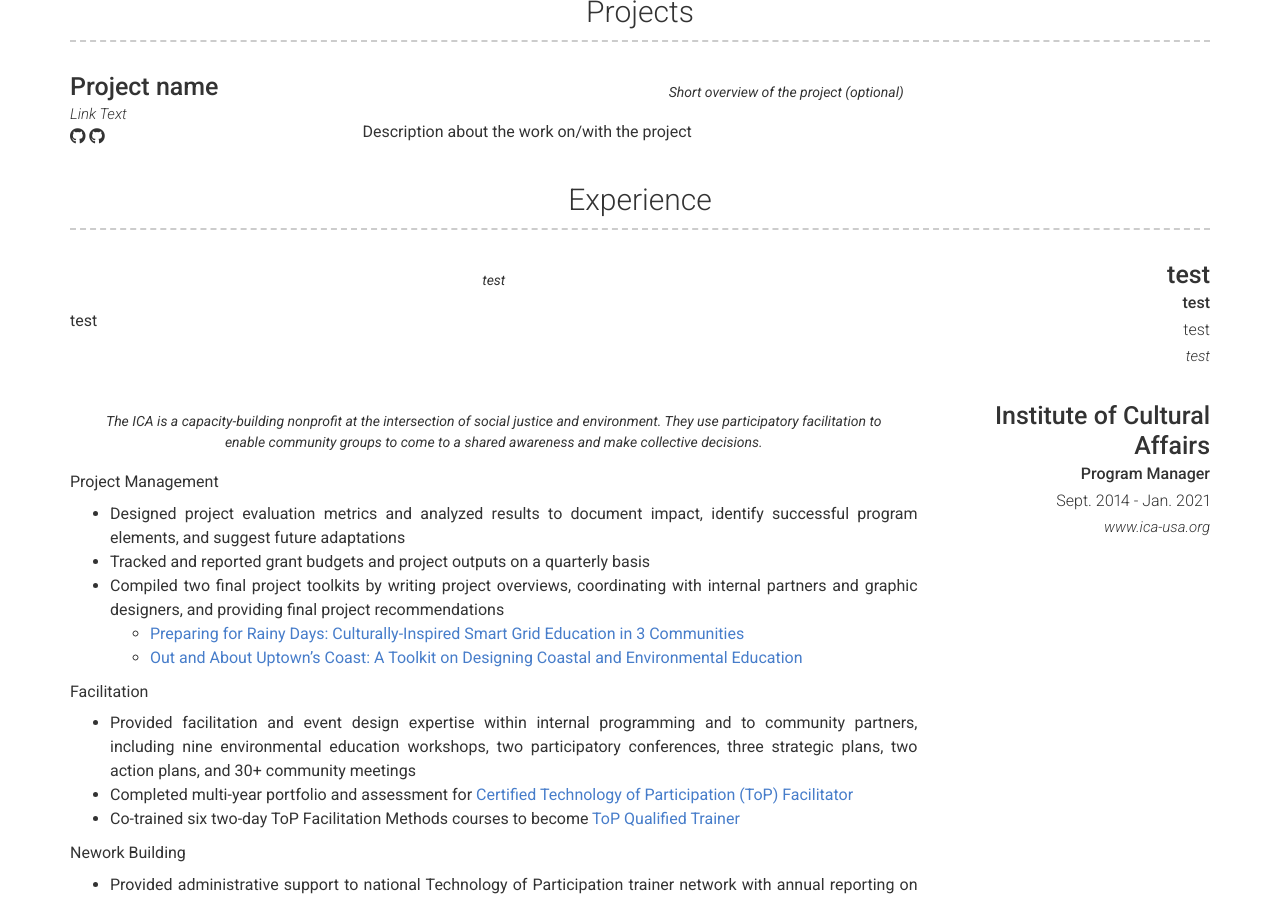
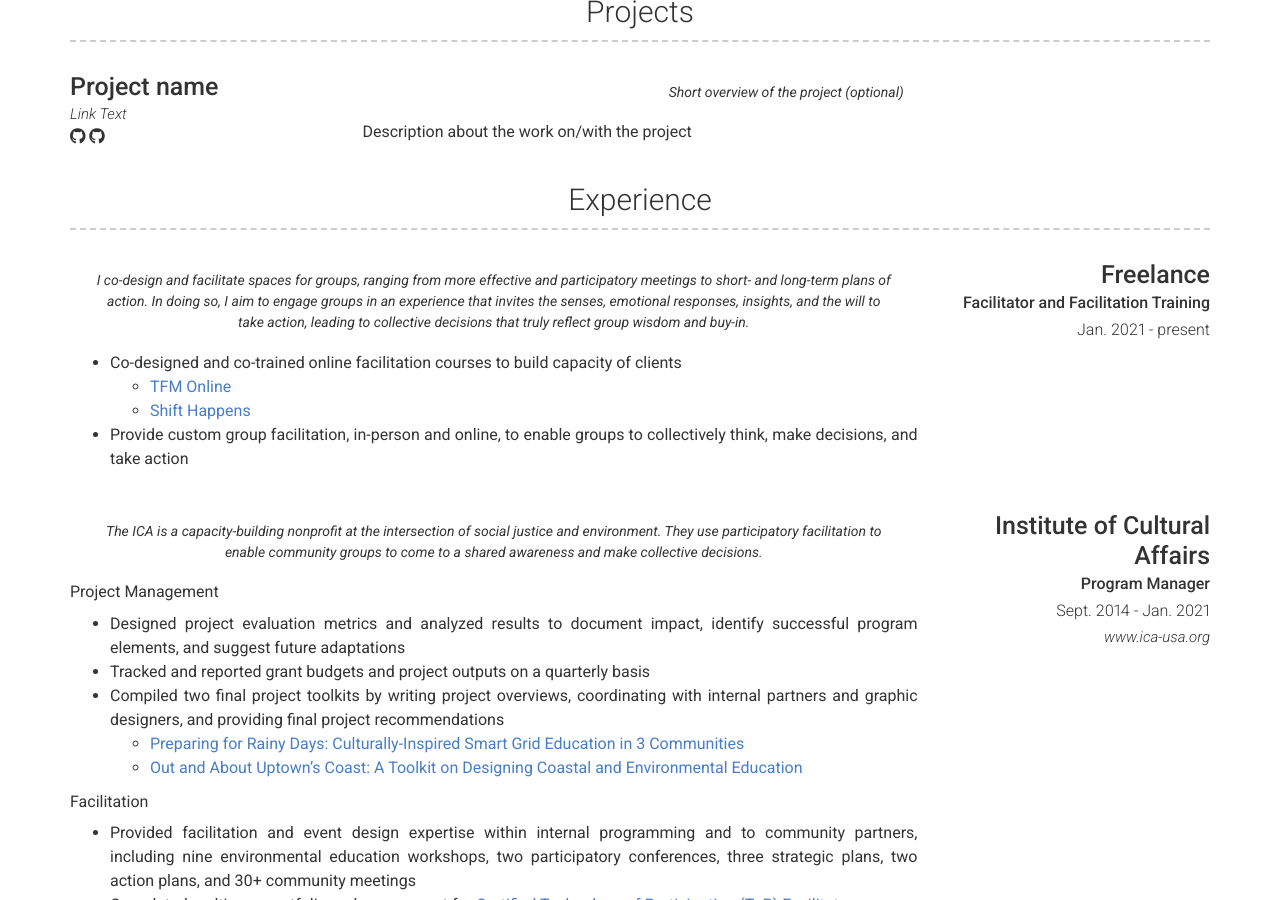
Before and after one commit to samanthasains/samanthasains.github.io, a Jekyll site: the page built from index.md, in a window 1280 px wide and 900 px high, scrolled down 535 px. Built offline with Jekyll 4.4.1, drawn with Linux system fonts in a browser that asks for light colours; nearby versions of some CDN libraries.

Commit message:
Update _config.yml

```diff
--- a/_config.yml
+++ b/_config.yml
@@ -52,14 +52,16 @@ content:
     layout: list
     content:
       - layout: right
-        title: test
-        sub_title: test
-        caption: test
-        link: test
+        title: Freelance
+        sub_title: Facilitator and Facilitation Training
+        caption: Jan. 2021 - present
         quote: >
-          test
+          I co-design and facilitate spaces for groups, ranging from more effective and participatory meetings to short- and long-term plans of action. In doing so, I aim to engage groups in an experience that invites the senses, emotional responses, insights, and the will to take action, leading to collective decisions that truly reflect group wisdom and buy-in.
         description: |
-          test
+          - Co-designed and co-trained online facilitation courses to build capacity of clients
+            - [TFM Online](https://www.top-training.net/w/courses/46-top-facilitation-methods-online)
+            - [Shift Happens](https://www.top-training.net/w/courses/38-shift-happens-design-principles-for-a-virtual-world)
+          - Provide custom group facilitation, in-person and online, to enable groups to collectively think, make decisions, and take action
       - layout: right
         title: Institute of Cultural Affairs
         sub_title: Program Manager
```
